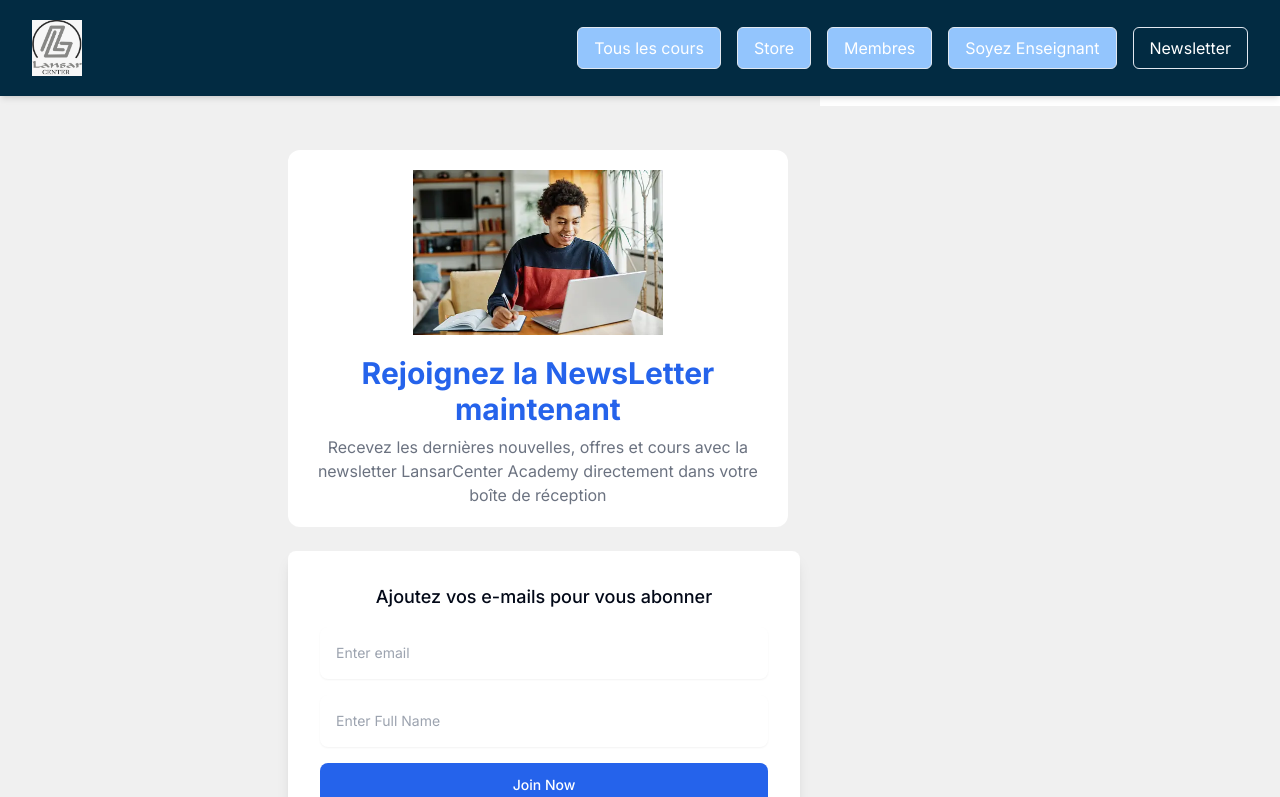
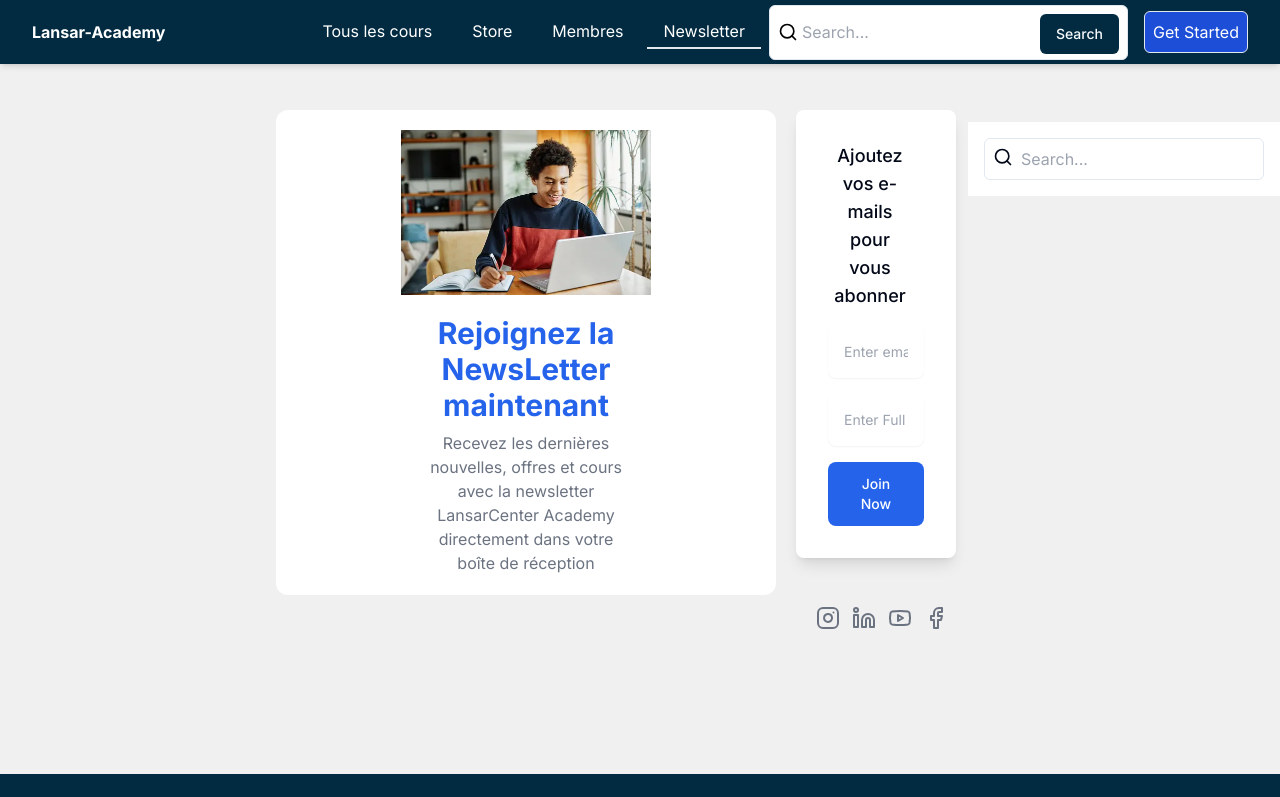
Before and after one commit to Lansarbac2020/online-course, a Next.js app: page /newsletter in a window 1280 px wide. Shown: the top 797 px of the page. Built offline with nearby package versions, Linux system fonts and the light colour scheme; no server answers.

Commit message:
update sidenav

```diff
--- a/app/(router)/_components/Header.jsx
+++ b/app/(router)/_components/Header.jsx
@@ -16,14 +16,7 @@ function Header() {
             <input type='text' placeholder='Search...' className='outline-none'/>
         </div>
         {/* Get started and bell icon */}
-        <div className='flex items-center gap-4'>
-      <BellDot className='text-gray-500'/>
-      {isLoaded&&user
-      ? <UserButton afterSignOutUrl='/courses'/>
-      :
-      <Link href={'/sign-in'}>
-        <Button>Get Started</Button></Link>}
-        </div>
+
 </div>
   )
 }
--- a/app/(router)/_components/SideNav.jsx
+++ b/app/(router)/_components/SideNav.jsx
@@ -1,15 +1,17 @@
 "use client"
-import { useState } from 'react';
-import { useUser } from '@clerk/nextjs';
-import { BadgeCheck, BookOpen, GraduationCap, LayoutDashboardIcon, MailIcon, StoreIcon } from 'lucide-react';
+import { useState, useEffect } from 'react';
+import { UserButton, useUser } from '@clerk/nextjs';
+import { BadgeCheck, BellDot, BookOpen, LayoutDashboardIcon, MailIcon, Search, StoreIcon } from 'lucide-react';
 import Image from 'next/image';
 import Link from 'next/link';
 import { usePathname } from 'next/navigation';
-import React, { useEffect } from 'react';
+import React from 'react';
+import { Button } from '@/components/ui/button';
+
 
 function SideNav() {
   const [sidebarOpen, setSidebarOpen] = useState(false); // State to manage sidebar visibility
-  const { user } = useUser();
+  const {user, isLoaded} = useUser();
   const path = usePathname();
   const [activeMenu, setActiveMenu] = useState(null); // State to track active menu item
 
@@ -48,13 +50,6 @@ function SideNav() {
       auth: true,
     },
     {
-      id: 4,
-      name: 'Soyez Enseignant',
-      icon: GraduationCap,
-      path: '/beinstructor',
-      auth: true,
-    },
-    {
       id: 5,
       name: 'Newsletter',
       icon: MailIcon,
@@ -63,9 +58,9 @@ function SideNav() {
     },
   ];
 
-  useEffect(() => {
-    console.log('path', path);
-  }, [path]);
+  // useEffect(() => {
+  //   console.log('path', path);
+  // }, [path]);
 
   return (
     <div>
@@ -75,7 +70,7 @@ function SideNav() {
             <div className="flex items-center justify-between py-3 md:py-5 md:block">
               {/* LOGO */}
               <Link href="/">
-                <Image src={'/mylogo.jpg'} width={50} height={50} alt='logo'/>
+                <h2 className='font-bold text-left'>Lansar-Academy</h2>
               </Link>
               {/* HAMBURGER BUTTON FOR MOBILE */}
               <div className="md:hidden">
@@ -99,14 +94,14 @@ function SideNav() {
             </div>
           </div>
           {/* Sidebar Menu */}
-          <div className={`md:flex md:items-center md:space-x-4 ${sidebarOpen ? 'block' : 'hidden'}`}>
-            <ul className="md:flex md:space-x-4">
+          <div className={`md:flex md:items-center md:space-x-2 ${sidebarOpen ? 'block' : 'hidden'}`}>
+            <ul className="md:flex md:space-x-2">
               {menu.map(
                 (item) =>
                   item.auth && (
                     <Link href={item.path} key={item.id}>
                       <li
-                        className={`py-2 px-4 border rounded-md transition-all ease-in-out duration-200 cursor-pointer hover:animate-bounce hover:text-white ${path === item.path ? 'bg-primary text-white' : 'bg-blue-300'}`}
+                        className={`py-1 px-4 transition-all ease-in-out duration-200 cursor-pointer hover:animate-bounce hover:text-slate-300 ${path === item.path ? 'bg-primary border-b-2 text-white' : 'text-white'}`}
                         onClick={() => {
                           toggleSidebar();
                           setActiveMenu(item.path); // Set active menu item
@@ -118,6 +113,20 @@ function SideNav() {
                   )
               )}
             </ul>
+            <div className='flex items-center gap-4'>
+      {/* <BellDot className='text-gray-500'/> */}
+
+        <div className='flex h-[55px] bg-white gap-1 border p-2 rounded-md'>
+            <Search className='h-9  w-5 text-black'/>
+            <input type='text' placeholder='Search...' className='outline-none text-black'/>
+            <Button>Search</Button>
+        </div>
+        {isLoaded&&user
+      ? <UserButton afterSignOutUrl='/courses'/>
+      :
+      <Link href={'/sign-in'}>
+        <div className='border p-2 rounded-md bg-blue-700'>Get Started</div></Link>}
+        </div>
           </div>
         </div>
       </nav>
--- a/app/(router)/courses/page.js
+++ b/app/(router)/courses/page.js
@@ -8,7 +8,7 @@ import OurTeam from '../courses/_components/OurTeam'
 function Courses() {
   return (
     <div className='mt-[90px]'>
-      <div className=' grid grid-cols-3 md:grid-cols-4 p-2 gap-5'>
+      <div className='grid grid-cols-1 lg:grid-cols-3 xl:grid-cols-4 gap-5 p-5 '>
       {/* Left Container  */}
       <div className='col-span-3'>
           {/* Banner  */}
--- a/app/(router)/dashboard/page.jsx
+++ b/app/(router)/dashboard/page.jsx
@@ -26,16 +26,16 @@ function Dashboard() {
   }
   return (
     <div className='mt-[90px]'>
-          <div className='grid grid-cols-1 md:grid-cols-4 p-5 gap-5'>
+          <div className='grid grid-cols-1 lg:grid-cols-3 xl:grid-cols-4 gap-5 p-5'>
       {/* Left Container  */}
-      <div className='col-span-3'>
+      <div className='col-span-1 lg:col-span-2 xl:col-span-3'>
           {/* Banner  */}
      <WelcomeBannerDashboard user={user}/>
      {/* In progress courseList */}
      <InProgressCourseList userEnrolledCourses={userEnrolledCourses}/>
       </div>
       {/* Right Container */}
-      <div className=' '>
+      <div className='col-span-1'>
         <SideBanner/>
       </div>
 
--- a/app/(router)/newsletter/_components/WelComeBannerNewsletter.jsx
+++ b/app/(router)/newsletter/_components/WelComeBannerNewsletter.jsx
@@ -11,7 +11,7 @@ function WelComeBannerNewsletter() {
         alt='newsletter'
         className="mb-5"
       />
-      <div className="text-center">
+      <div className="text-center max-w-[200px]">
         <h1 className="text-2xl font-bold text-blue-600 sm:text-3xl">
           Rejoignez la NewsLetter maintenant
         </h1>
--- a/app/(router)/newsletter/page.jsx
+++ b/app/(router)/newsletter/page.jsx
@@ -16,7 +16,6 @@ const firebaseConfig = {
   databaseURL: "https://online-course-7a7b8-default-rtdb.firebaseio.com/",
 };
 
-
 // Initialize Firebase
 const app = initializeApp(firebaseConfig);
 const database = getDatabase(app);
@@ -28,15 +27,6 @@ function Newsletter() {
     event.preventDefault();
     const email = event.target.elements.email.value;
     const fullName = event.target.elements.fullName.value;
-
-    // // Vérifiez si l'email existe déjà dans la base de données
-    // const usersRef = ref(database, 'subscribers');
-    // const query = equalTo(usersRef, 'email', email);
-    // const snapshot = await get(query);
-    // if (snapshot.exists()) {
-    //   setAlertMessage('Cet email existe déjà.');
-    //   return;
-    // }
 
     // Enregistrez les données dans Firebase
     push(ref(database, 'subscribers'), {
@@ -52,26 +42,25 @@ function Newsletter() {
   };
 
   return (
-    <div className="flex flex-col items-center justify-center py-[150px] mx-auto max-w-screen sm:px-6 lg:px-8 min-h-screen">
-
-<WelcomebannerNewsletter/>
-
-      <div className="mx-auto max-w-lg">
-
-
+    <div className="mt-[90px] p-5">
+      <div className="md:flex md:gap-5">
+        <div className="md:w-2/3 lg:w-3/4">
+          <WelcomebannerNewsletter />
+        </div>
+        <div className="mt-5 md:mt-0 md:w-1/3 lg:w-1/4">
+          <form onSubmit={handleJoinNow} className="bg-white space-y-4 mr-3 rounded-lg p-4 shadow-lg sm:p-6 lg:p-8">
+            <p className="text-center text-lg font-medium mr-3">Ajoutez vos e-mails pour vous abonner</p>
             {alertMessage && (
-          <div className="alert">{alertMessage}</div>
+              <div className="alert text-center text-green-600">{alertMessage}</div>
             )}
-        <form onSubmit={handleJoinNow} className="mb-0 bg-white mt-6 space-y-4 rounded-lg p-4 shadow-lg sm:p-6 lg:p-8">
-          <p className="text-center text-lg font-medium">Ajoutez vos e-mails pour vous abonner</p>
             <div>
               <label htmlFor="email" className="sr-only">Email</label>
               <input
                 type="email"
                 id="email"
                 name="email"
-              autoComplete='off'
-              className="w-full rounded-lg border-gray-200 p-4 pe-12 text-sm shadow-sm"
+                autoComplete="off"
+                className="w-full rounded-lg border-gray-200 p-4 text-sm shadow-sm"
                 placeholder="Enter email"
                 required
               />
@@ -82,10 +71,8 @@ function Newsletter() {
                 type="text"
                 id="fullName"
                 name="fullName"
-              autoComplete='off'
-              className="w-full
-
-              rounded-lg border-gray-200 p-4 pe-12 text-sm shadow-sm"
+                autoComplete="off"
+                className="w-full rounded-lg border-gray-200 p-4 text-sm shadow-sm"
                 placeholder="Enter Full Name"
                 required
               />
@@ -97,10 +84,13 @@ function Newsletter() {
               Join Now
             </button>
           </form>
-        <div className=' px-[180px] mt-7'><SocialNetworks/></div>
-
+          <div className="mt-7 flex justify-center">
+            <SocialNetworks />
+          </div>
+        </div>
       </div>
     </div>
   );
 }
+
 export default Newsletter;
```
Lines whose indentation alone changed are shown as unchanged.
